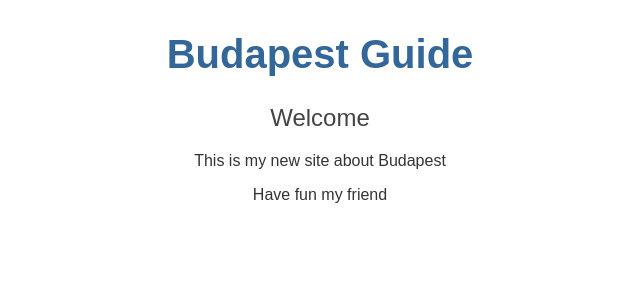
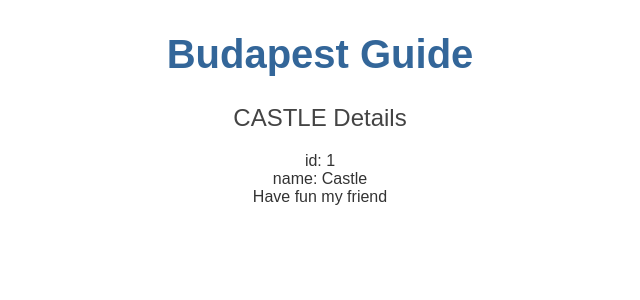
Before and after one commit to bvillei/Budapest, an Angular app: page / in a window 1280 px wide. Shown: the top 300 px of the page, without its empty margins (320-960 px from the left). Built offline with nearby package versions, Linux system fonts and the light colour scheme.

Commit message:
Create Place component

```diff
--- a/src/app/app.component.html
+++ b/src/app/app.component.html
@@ -1,8 +1,6 @@
 <div class="content" role="main">
   <h1>{{ title }} Guide</h1>
-  <h2>Welcome</h2>
-
-  <p>This is my new site about {{ title }}</p>
+  <app-places></app-places>
 
   <footer>
     Have fun my friend
--- a/src/app/app.module.ts
+++ b/src/app/app.module.ts
@@ -2,10 +2,12 @@ import { BrowserModule } from '@angular/platform-browser';
 import { NgModule } from '@angular/core';
 
 import { AppComponent } from './app.component';
+import { PlacesComponent } from './places/places.component';
 
 @NgModule({
   declarations: [
-    AppComponent
+    AppComponent,
+    PlacesComponent
   ],
   imports: [
     BrowserModule
--- /dev/null
+++ b/src/app/place.ts
@@ -0,0 +1,4 @@
+export interface Place {
+  id: number;
+  name: string;
+}
--- /dev/null
+++ b/src/app/places/places.component.html
@@ -0,0 +1,3 @@
+<h2>{{place.name | uppercase}} Details</h2>
+<div><span>id: </span>{{place.id}}</div>
+<div><span>name: </span>{{place.name}}</div>
--- /dev/null
+++ b/src/app/places/places.component.ts
@@ -0,0 +1,21 @@
+import { Component, OnInit } from '@angular/core';
+import { Place } from '../place';
+
+@Component({
+  selector: 'app-places',
+  templateUrl: './places.component.html',
+  styleUrls: ['./places.component.css']
+})
+export class PlacesComponent implements OnInit {
+
+  place: Place = {
+    id: 1,
+    name: 'Castle'
+  };
+
+  constructor() { }
+
+  ngOnInit() {
+  }
+
+}
```
Also changed, not shown: src/app/places/places.component.css (added), 1 other file (tests, documents, lock files or other folders).
